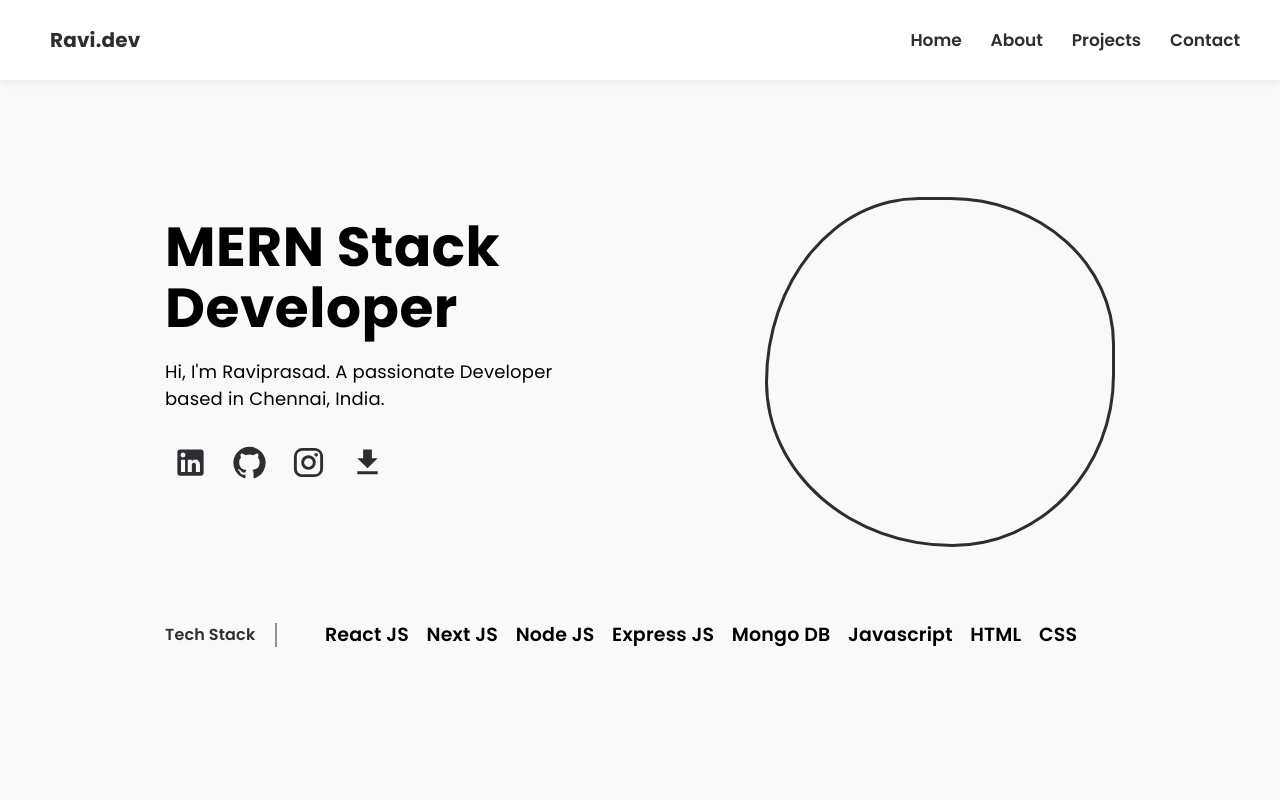
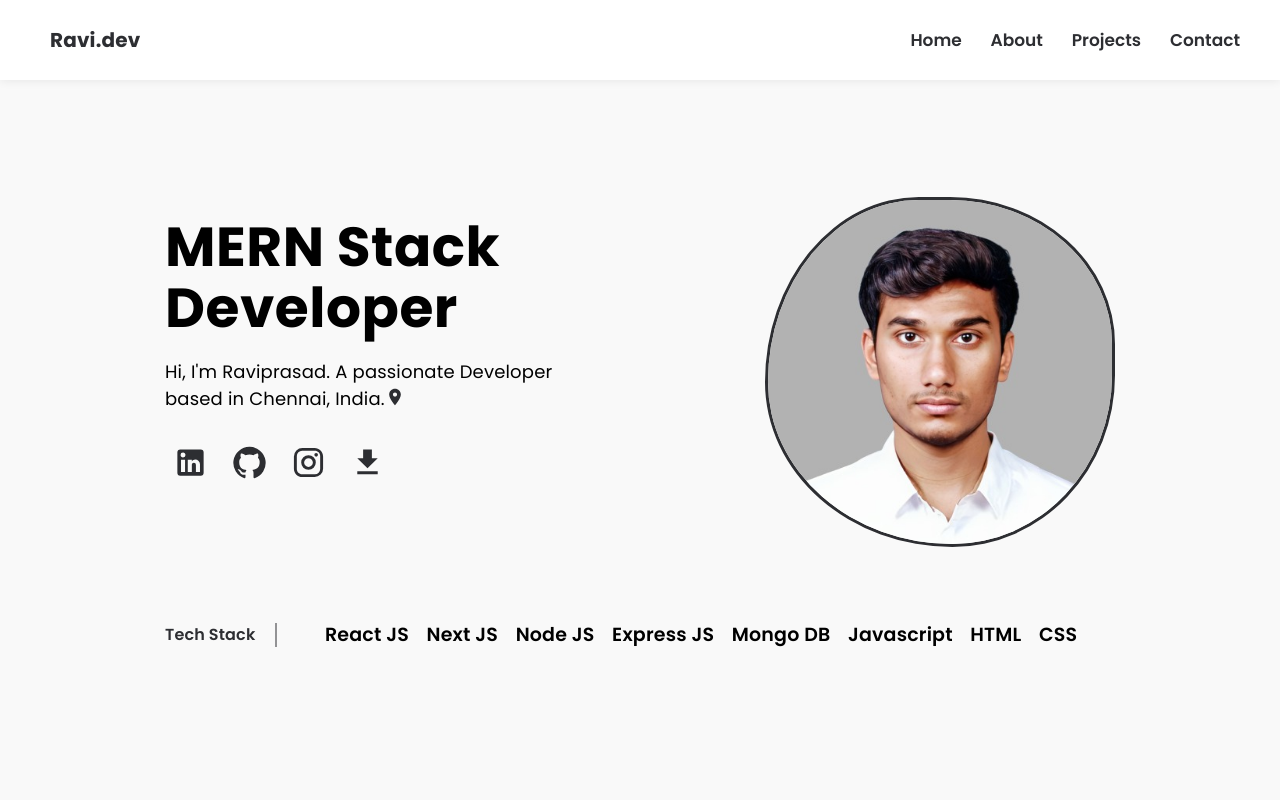
Before and after one commit to imraviprasad/Portfolio, a React (Create React App) app: page / in a window 1280 px wide. Shown: the top 800 px of the page. Built offline with nearby package versions, Linux system fonts and the light colour scheme.

Commit message:
Added image and minor ui update.

```diff
--- a/src/components/intro/about-me.styled.ts
+++ b/src/components/intro/about-me.styled.ts
@@ -2,6 +2,7 @@ import DownloadIcon from "@mui/icons-material/Download";
 import GitHubIcon from "@mui/icons-material/GitHub";
 import InstagramIcon from "@mui/icons-material/Instagram";
 import LinkedInIcon from "@mui/icons-material/LinkedIn";
+import LocationOnIcon from "@mui/icons-material/LocationOn";
 import { Box, IconButton, Typography, styled } from "@mui/material";
 
 namespace S {
@@ -45,10 +46,11 @@ namespace S {
     },
   }));
 
-  export const PersonalImg = styled(Box)(({ theme }) => ({
+  export const PersonalImgContainer = styled(Box)(({ theme }) => ({
     backgroundImage: "",
     height: "350px",
     width: "350px",
+    overflow: "hidden",
     backgroundPosition: "50%",
     backgroundRepeat: "50%",
     backgroundSize: "no-repeat",
@@ -72,6 +74,10 @@ namespace S {
       height: "250px",
       width: "250px",
     },
+  }));
+
+  export const PersonalImg = styled("img")(({ theme }) => ({
+    width: "100%",
   }));
 
   export const Title = styled(Typography)(({ theme }) => ({
@@ -108,6 +114,12 @@ namespace S {
   }));
 
   export const CustomIconButton = styled(IconButton)(({ theme }) => ({}));
+
+  export const Location = styled(LocationOnIcon)(({ theme }) => ({
+    fontSize: "20px",
+    color: "#2d2e32",
+    marginBottom: "-2px",
+  }));
 
   export const Download = styled(DownloadIcon)(({ theme }) => ({
     fontSize: "2.1875rem",
--- a/src/components/intro/index.tsx
+++ b/src/components/intro/index.tsx
@@ -1,5 +1,6 @@
 import { Tooltip } from "@mui/material";
 import S from "./about-me.styled";
+import raviImage from "../../assets/images/ravi-portfolio-removebg-preview.jpg";
 
 const Intro = () => {
   const openInNewTab = (url: string) => {
@@ -14,7 +15,8 @@ const Intro = () => {
             MERN Stack <br /> Developer
           </S.Title>
           <S.SubTitle>
-            Hi, I'm Raviprasad. A passionate Developer <br /> based in Chennai, India.{" "}
+            Hi, I'm Raviprasad. A passionate Developer <br /> based in Chennai, India.
+            <S.Location />
           </S.SubTitle>
           <S.LinkIcons>
             <Tooltip title="LinkedIn">
@@ -56,7 +58,9 @@ const Intro = () => {
             </Tooltip>
           </S.LinkIcons>
         </S.AboutData>
-        <S.PersonalImg></S.PersonalImg>
+        <S.PersonalImgContainer>
+          <S.PersonalImg src={raviImage} alt="raviImage" />
+        </S.PersonalImgContainer>
       </S.Profile>
       <S.TechStack>
         <S.TechText>Tech Stack</S.TechText>
```
Also changed, not shown: src/assets/images/ravi-portfolio-removebg-preview.jpg (added).
